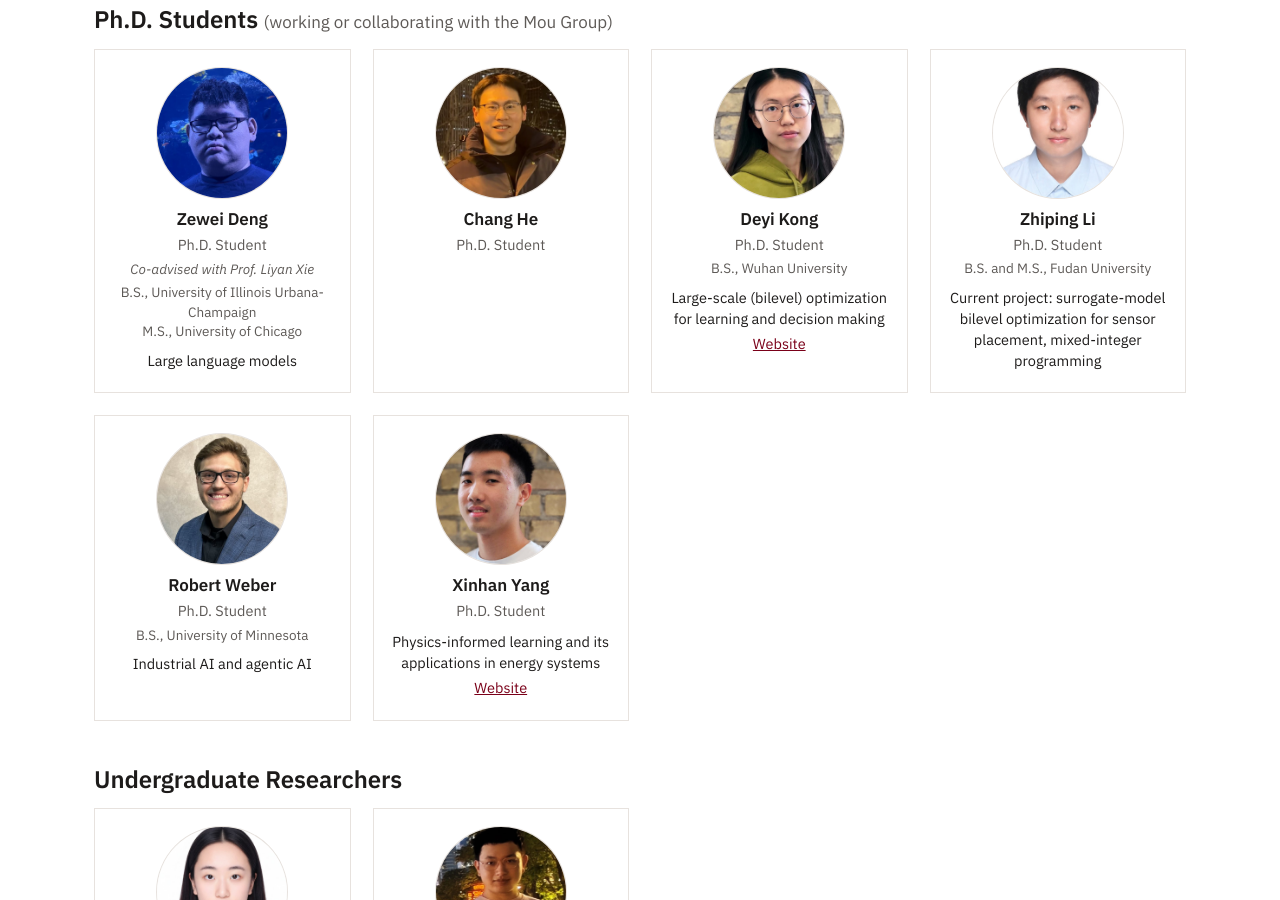
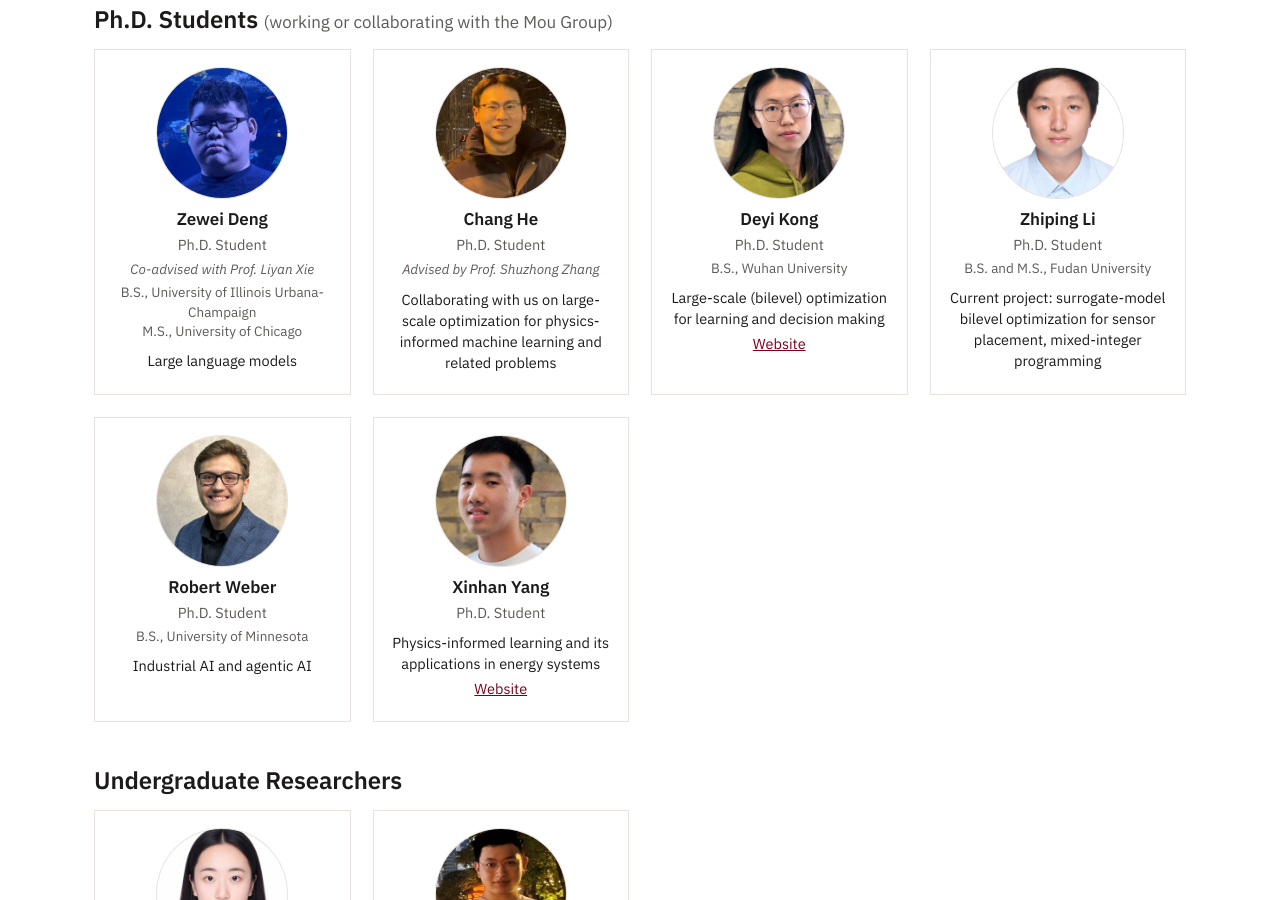
Before and after one commit to Mou-group-UMN/mou-group-umn.github.io, a Jekyll site: the page built from people.html, in a window 1280 px wide and 900 px high, scrolled down 709 px. Built offline with Jekyll 4.4.1, drawn with Linux system fonts in a browser that asks for light colours.

Commit message:
People: Chang He is advised by Prof. Shuzhong Zhang and collaborates on large-scale optimization for physics-informed ML
Co-Authored-By: Claude Opus 5.5 <noreply@anthropic.com>
Claude-Session: https://claude.ai/code/session_01XBj4b1asWe9EJC5WfSpYSG

```diff
--- a/_data/people.yml
+++ b/_data/people.yml
@@ -1,6 +1,6 @@
 # People page data. photo = a file in assets/img/people/ ("" shows a placeholder).
 # Sections show in this order; an empty section is hidden.
-# Card fields: name, role, photo, optional cadv (co-advisor line), edu (list of degree lines), research (one line), web.
+# Card fields: name, role, photo, optional cadv (advisor or co-advisor line), edu (list of degree lines), research (one line), web.
 pi:
   name: Shancong (Sean) Mou
   role: Assistant Professor, Industrial and Systems Engineering
@@ -20,7 +20,7 @@ section_notes:   # optional note after a section heading on the People page, sho
   phd: working or collaborating with the Mou Group
 phd:
   - {name: Zewei Deng, role: Ph.D. Student, photo: zewei-deng.jpg, cadv: Co-advised with Prof. Liyan Xie, edu: ["B.S., University of Illinois Urbana-Champaign", "M.S., University of Chicago"], research: Large language models}
-  - {name: Chang He, role: Ph.D. Student, photo: chang-he.jpg}
+  - {name: Chang He, role: Ph.D. Student, photo: chang-he.jpg, cadv: Advised by Prof. Shuzhong Zhang, research: Collaborating with us on large-scale optimization for physics-informed machine learning and related problems}
   - {name: Deyi Kong, role: Ph.D. Student, photo: deyi-kong.jpg, web: "https://cse.umn.edu/isye/deyi-kong", edu: ["B.S., Wuhan University"], research: Large-scale (bilevel) optimization for learning and decision making}
   - {name: Zhiping Li, role: Ph.D. Student, photo: zhiping-li.jpg, edu: ["B.S. and M.S., Fudan University"], research: "Current project: surrogate-model bilevel optimization for sensor placement, mixed-integer programming"}
   - {name: Robert Weber, role: Ph.D. Student, photo: robert-weber.jpg, edu: ["B.S., University of Minnesota"], research: Industrial AI and agentic AI}
```
